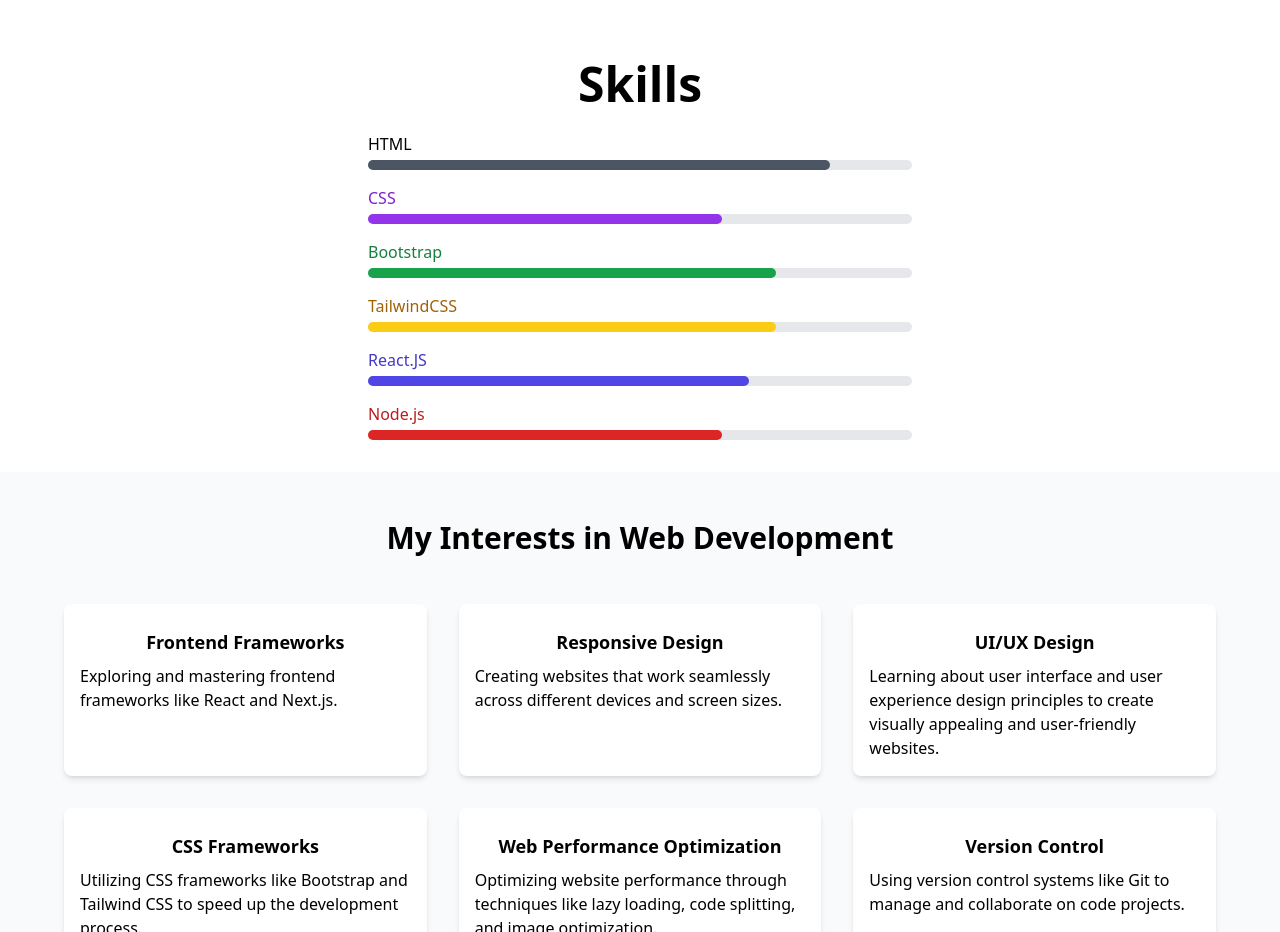
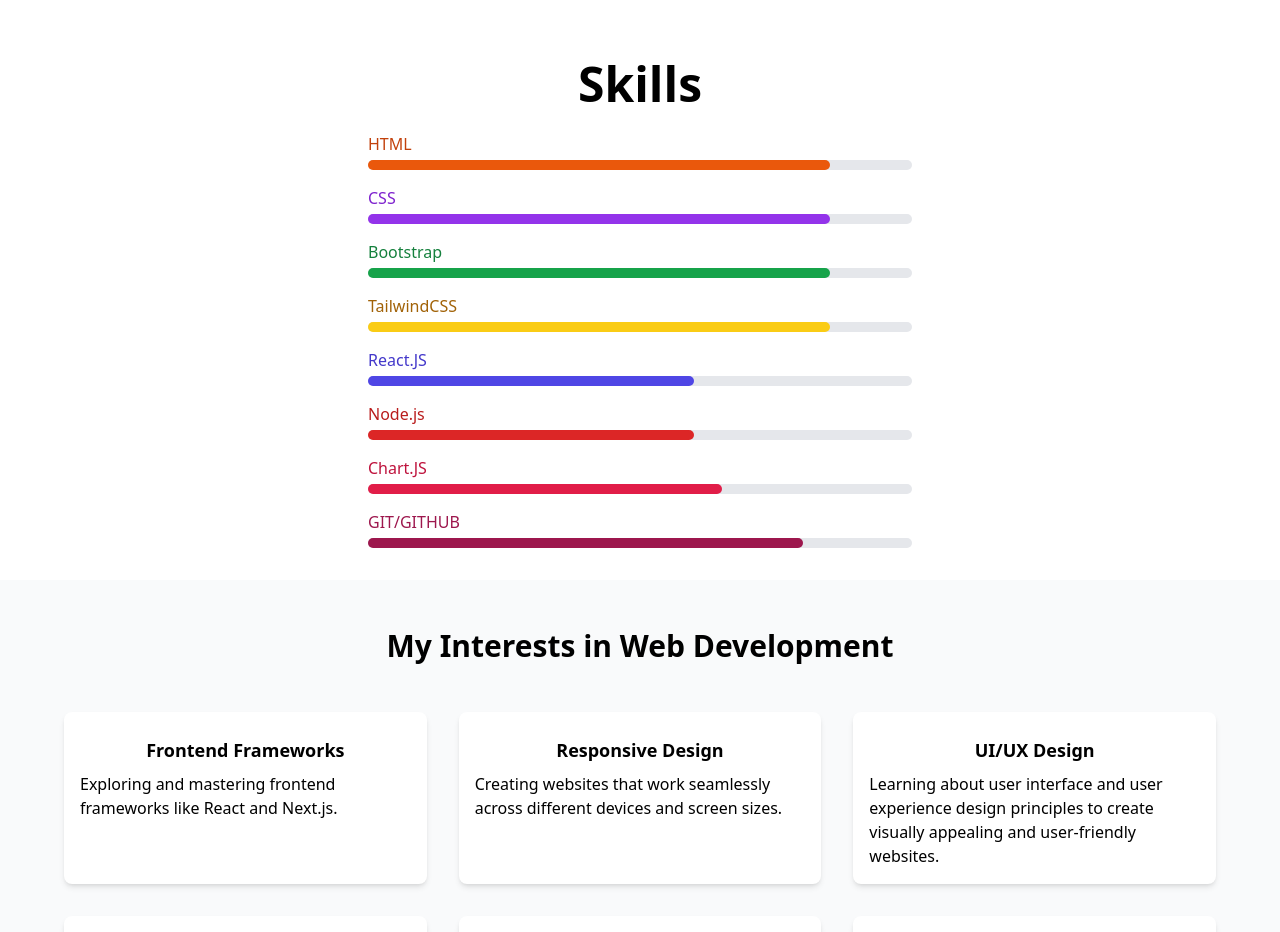
Before and after one commit to Rike12/GrowthApp--assessment, a website: page index.html in a window 1280 px wide. Shown: the part 880-1812 px from the top of the page. Drawn offline with Linux system fonts and the light colour scheme.

Commit message:
Added skills to the skill seections

```diff
--- a/index.html
+++ b/index.html
@@ -87,37 +87,46 @@
 
         <h4 class="text-3xl md:text-5xl dark:text-white font-bold mb-6 text-center">Skills</h4>
 
-        <div class="mb-1 text-base font-medium dark:text-white">HTML</div>
+        <div class="mb-1 text-base font-medium text-orange-700 dark:text-orange-500">HTML</div>
 <div class="w-full bg-gray-200 rounded-full h-2.5  dark:bg-gray-700 mb-4">
-  <div class="bg-gray-600 h-2.5 rounded-full dark:bg-gray-300" style="width: 85%"></div>
+  <div class="bg-orange-600 h-2.5 rounded-full dark:bg-orange-600" style="width: 85%"></div>
 </div>
 
 
         <div class="mb-1 text-base font-medium text-purple-700 dark:text-purple-500">CSS</div>
 <div class="w-full bg-gray-200 rounded-full h-2.5 dark:bg-gray-700 mb-4">
-  <div class="bg-purple-600 h-2.5 rounded-full dark:bg-purple-500" style="width: 65%"></div>
+  <div class="bg-purple-600 h-2.5 rounded-full dark:bg-purple-500" style="width: 85%"></div>
 </div>
 
 
         <div class="mb-1 text-base font-medium text-green-700 dark:text-green-500">Bootstrap</div>
         <div class="w-full bg-gray-200 rounded-full h-2.5 dark:bg-gray-700 mb-4">
-          <div class="bg-green-600 h-2.5 rounded-full dark:bg-green-500" style="width: 75%"></div>
+          <div class="bg-green-600 h-2.5 rounded-full dark:bg-green-500" style="width: 85%"></div>
         </div>
 
 
         <div class="mb-1 text-base font-medium text-yellow-700 dark:text-yellow-500">TailwindCSS</div>
 <div class="w-full bg-gray-200 rounded-full h-2.5  dark:bg-gray-700 mb-4">
-  <div class="bg-yellow-400 h-2.5 rounded-full" style="width: 75%"></div>
+  <div class="bg-yellow-400 h-2.5 rounded-full" style="width: 85%"></div>
 </div>
         <div class="mb-1 text-base font-medium text-indigo-700 dark:text-indigo-500">React.JS</div>
 <div class="w-full bg-gray-200 rounded-full h-2.5 mb-4 dark:bg-gray-700 mb-4">
-  <div class="bg-indigo-600 h-2.5 rounded-full dark:bg-indigo-500" style="width: 70%"></div>
+  <div class="bg-indigo-600 h-2.5 rounded-full dark:bg-indigo-500" style="width: 60%"></div>
 </div>
 <div class="mb-1 text-base font-medium text-red-700 dark:text-red-500"><Node class="js">Node.js</Node></div>
 <div class="w-full bg-gray-200 rounded-full h-2.5 mb-4 dark:bg-gray-700">
-  <div class="bg-red-600 h-2.5 rounded-full dark:bg-red-500" style="width: 65%"></div>
+  <div class="bg-red-600 h-2.5 rounded-full dark:bg-red-500" style="width: 60%"></div>
+</div>
+<div class="mb-1 text-base font-medium text-rose-700 dark:text-rose-500">Chart.JS</div>
+<div class="w-full bg-gray-200 rounded-full h-2.5 mb-4 dark:bg-gray-700 mb-4">
+  <div class="bg-rose-600 h-2.5 rounded-full dark:bg-rose-500" style="width: 65%"></div>
+</div>
+<div class="mb-1 text-base font-medium text-pink-800 dark:text-pink-800">GIT/GITHUB</div>
+<div class="w-full bg-gray-200 rounded-full h-2.5 mb-4 dark:bg-gray-700 mb-4">
+  <div class="bg-pink-800 h-2.5 rounded-full dark:bg-pink-800" style="width: 80%"></div>
 </div>
       </div>
+
     </div>
 
 
```
Also changed, not shown: src/default.css.
